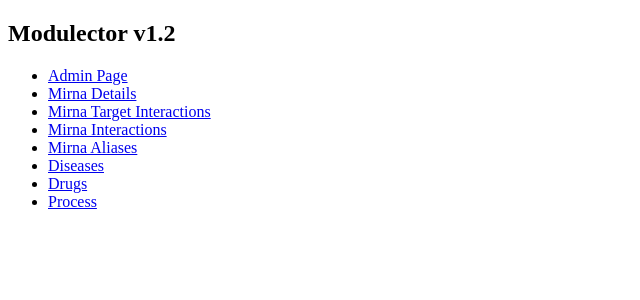
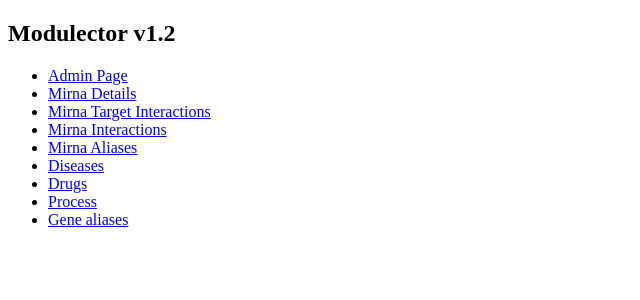
Before and after one commit to omics-datascience/modulector, a Django app: page / in a window 1280 px wide. Shown: the top 300 px of the page, without its empty margins (0-640 px from the left). Run offline with Django 3.2, Linux system fonts and the light colour scheme.

Commit message:
+updated index

```diff
--- a/modulector/templates/index.html
+++ b/modulector/templates/index.html
@@ -31,6 +31,9 @@
     <li>
         <a href="/process">Process</a>
     </li>
+    <li>
+        <a href="/gene-aliases">Gene aliases</a>
+    </li>
 </ul>
 </body>
 </html>
```
